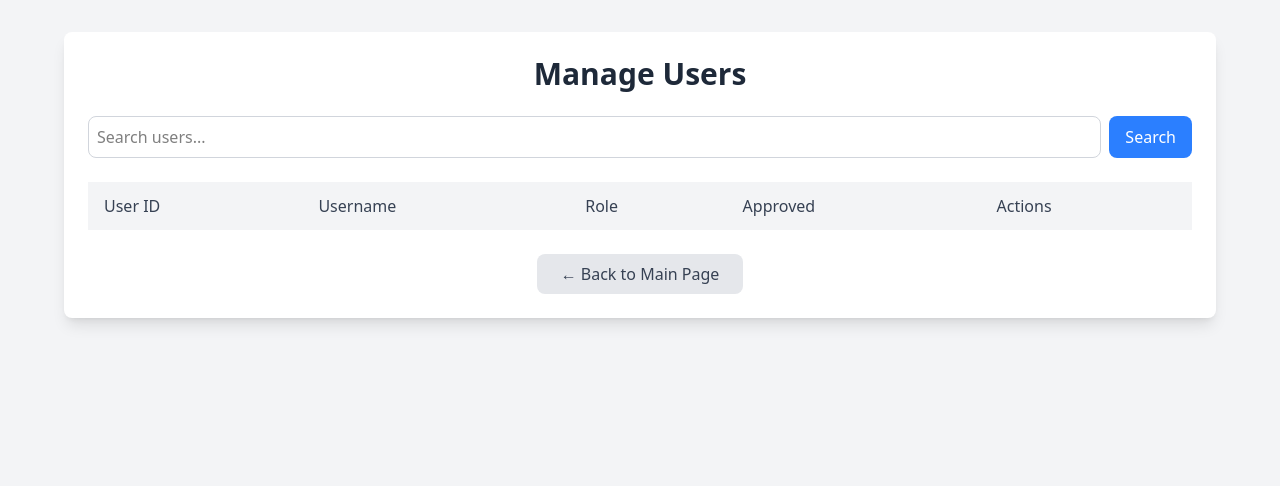
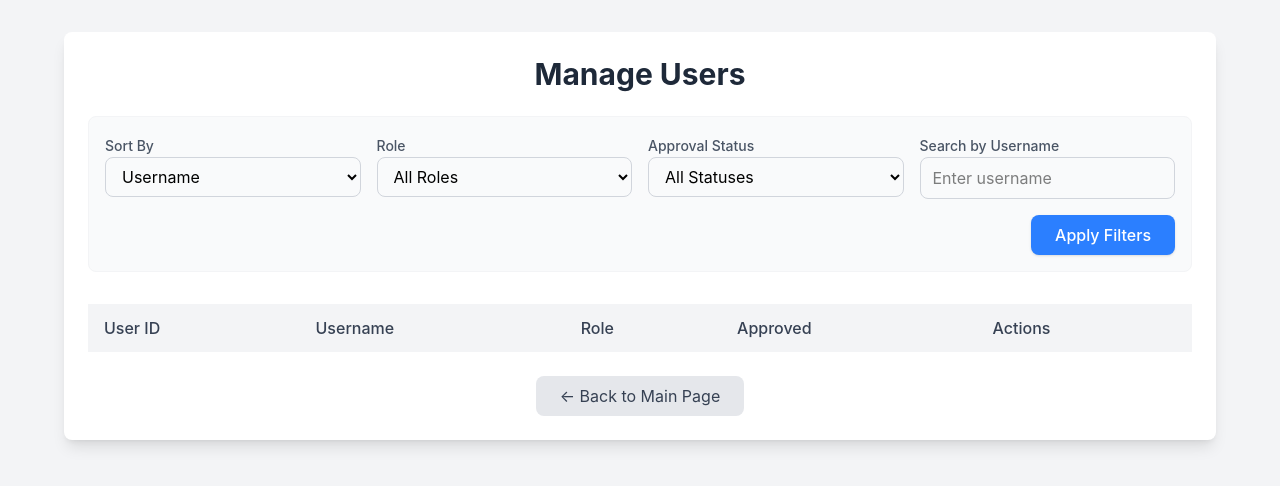
Before and after one commit to mery9/Automated-Latent-Fingerprint-Enhancement-Project, a Flask app: template MainWebapp/templates/manage_users.html in a window 1280 px wide. Shown: the top 486 px of the page. Run offline with Flask 2, Linux system fonts and the light colour scheme; the template is opened without the code that fills it, so the values that code supplies are empty; parts of the project's set-up code (start-up, migrations or seed data) failed here and were passed over.

```diff
--- a/MainWebapp/templates/manage_users.html
+++ b/MainWebapp/templates/manage_users.html
@@ -5,9 +5,46 @@
     <meta charset="UTF-8">
     <meta name="viewport" content="width=device-width, initial-scale=1.0">
     <script src="https://unpkg.com/@tailwindcss/browser@4"></script>
+    <style>
+        body {
+            background-color: #f3f4f6;
+            font-family: 'Inter', sans-serif;
+        }
+        .card {
+            transition: transform 0.3s, box-shadow 0.3s;
+        }
+        .card:hover {
+            transform: translateY(-5px);
+            box-shadow: 0 10px 15px rgba(0, 0, 0, 0.1);
+        }
+        .btn {
+            transition: background-color 0.3s, transform 0.3s;
+        }
+        .btn:hover {
+            transform: translateY(-2px);
+        }
+        .spinner {
+            display: none;
+            position: fixed;
+            top: 0;
+            left: 0;
+            width: 100%;
+            height: 100%;
+            background-color: rgba(0, 0, 0, 0.5);
+            justify-content: center;
+            align-items: center;
+        }
+        .spinner svg {
+            animation: spin 1s linear infinite;
+        }
+        @keyframes spin {
+            0% { transform: rotate(0deg); }
+            100% { transform: rotate(360deg); }
+        }
+    </style>
     <script>
         function showSpinner() {
-            document.getElementById('spinner').classList.remove('hidden');
+            document.getElementById('spinner').style.display = 'flex';
         }
     </script>
 </head>
@@ -15,15 +52,58 @@
     <div class="max-w-6xl bg-white p-4 md:p-6 rounded-lg shadow-lg mx-auto">
         <h1 class="text-xl md:text-2xl lg:text-3xl font-bold mb-4 md:mb-6 text-center text-gray-800">Manage Users</h1>
 
-        <!-- Search Form -->
-        <form method="POST" class="mb-6">
-            <div class="flex flex-col md:flex-row gap-2 mb-4">
-                <input type="text" name="search" placeholder="Search users..." value="{{ search_query }}"
-                       class="flex-1 p-2 text-sm md:text-base border border-gray-300 rounded-lg focus:ring-2 focus:ring-blue-500 focus:border-blue-500">
-                <button type="submit"
-                        class="bg-blue-500 text-white px-4 py-2 text-sm md:text-base rounded-lg hover:bg-blue-600 transition-colors">
-                    Search
-                </button>
+        <!-- Filter/Sort Section -->
+        <form method="GET" action="{{ url_for('manage_users') }}" class="mb-8">
+            <div class="bg-gray-50 p-4 rounded-lg border border-gray-100">
+                <div class="grid grid-cols-1 md:grid-cols-3 lg:grid-cols-4 gap-4">
+                    <!-- Sort By -->
+                    <div class="space-y-1">
+                        <label class="text-sm font-medium text-gray-600">Sort By</label>
+                        <select name="sort_by" class="w-full px-3 py-2 border border-gray-300 rounded-lg focus:ring-2 focus:ring-blue-200 focus:border-blue-500 transition-all">
+                            <option value="username">Username</option>
+                            <option value="role">Role</option>
+                            <option value="approved">Approval Status</option>
+                        </select>
+                    </div>
+
+                    <!-- Role Filter -->
+                    <div class="space-y-1">
+                        <label class="text-sm font-medium text-gray-600">Role</label>
+                        <select name="filter_role" class="w-full px-3 py-2 border border-gray-300 rounded-lg focus:ring-2 focus:ring-blue-200 focus:border-blue-500">
+                            <option value="">All Roles</option>
+                            <option value="Citizen">Citizen</option>
+                            <option value="Police and Investigator">Police and Investigator</option>
+                            <option value="Forensic Expertise">Forensic Expertise</option>
+                            <option value="Government Official">Government Official</option>
+                        </select>
+                    </div>
+
+                    <!-- Approval Status Filter -->
+                    <div class="space-y-1">
+                        <label class="text-sm font-medium text-gray-600">Approval Status</label>
+                        <select name="filter_approved" class="w-full px-3 py-2 border border-gray-300 rounded-lg focus:ring-2 focus:ring-blue-200 focus:border-blue-500">
+                            <option value="">All Statuses</option>
+                            <option value="true">Approved</option>
+                            <option value="false">Not Approved</option>
+                        </select>
+                    </div>
+
+                    <!-- Username Search -->
+                    <div class="space-y-1">
+                        <label class="text-sm font-medium text-gray-600">Search by Username</label>
+                        <input type="text" name="search_username"
+                               class="w-full px-3 py-2 border border-gray-300 rounded-lg focus:ring-2 focus:ring-blue-200 focus:border-blue-500"
+                               placeholder="Enter username">
+                    </div>
+                </div>
+
+                <!-- Apply Button -->
+                <div class="mt-4 flex justify-end">
+                    <button type="submit"
+                            class="px-6 py-2 bg-blue-500 hover:bg-blue-600 text-white font-medium rounded-lg shadow-sm hover:shadow-md transition-all btn">
+                        Apply Filters
+                    </button>
+                </div>
             </div>
         </form>
 
@@ -68,19 +148,17 @@
                                         <option value="false" {% if not user.approved %}selected{% endif %}>Revoke</option>
                                     </select>
                                     <button type="submit"
-                                            class="w-full lg:w-auto bg-blue-500 text-white px-3 py-1.5 text-xs lg:text-sm rounded-md hover:bg-blue-600 transition-colors">
+                                            class="w-full lg:w-auto bg-blue-500 text-white px-3 py-1.5 text-xs lg:text-sm rounded-md hover:bg-blue-600 transition-colors btn">
                                         Update
                                     </button>
                                     <form method="POST" class="inline-block" onsubmit="showSpinner()">
                                         <input type="hidden" name="delete_user_id" value="{{ user._id }}">
                                         <button type="submit"
-                                                class="w-full lg:w-auto bg-red-500 text-white px-3 py-1.5 text-xs lg:text-sm rounded-md hover:bg-red-600 transition-colors">
+                                                class="w-full lg:w-auto bg-red-500 text-white px-3 py-1.5 text-xs lg:text-sm rounded-md hover:bg-red-600 transition-colors btn">
                                             Delete
                                         </button>
                                     </form>
-
                                 </form>
-
                             </td>
                         </tr>
                         {% endfor %}
@@ -91,7 +169,7 @@
             <!-- Mobile Cards (sm) -->
             <div class="block md:hidden space-y-3">
                 {% for user in users %}
-                <div class="border border-gray-200 p-3 rounded-lg shadow-sm bg-white">
+                <div class="border border-gray-200 p-3 rounded-lg shadow-sm bg-white card">
                     <div class="grid grid-cols-2 gap-2 mb-3 text-sm">
                         <div class="col-span-2">
                             <p class="font-medium text-gray-700 truncate">ID: {{ user._id }}</p>
@@ -126,18 +204,17 @@
                             <option value="false" {% if not user.approved %}selected{% endif %}>Revoke</option>
                         </select>
                         <button type="submit"
-                                class="w-full bg-blue-500 text-white px-4 py-2 text-sm rounded-md hover:bg-blue-600 transition-colors">
+                                class="w-full bg-blue-500 text-white px-4 py-2 text-sm rounded-md hover:bg-blue-600 transition-colors btn">
                             Update
                         </button>
                         <form method="POST" class="inline-block" onsubmit="showSpinner()">
                             <input type="hidden" name="delete_user_id" value="{{ user._id }}">
                             <button type="submit"
-                                    class="w-full bg-red-500 text-white px-4 py-2 text-sm rounded-md hover:bg-red-600 transition-colors">
+                                    class="w-full bg-red-500 text-white px-4 py-2 text-sm rounded-md hover:bg-red-600 transition-colors btn">
                                 Delete
                             </button>
                         </form>
                     </form>
-
                 </div>
                 {% endfor %}
             </div>
@@ -153,8 +230,8 @@
     </div>
 
     <!-- Spinner -->
-    <div id="spinner" class="hidden fixed top-0 left-0 w-full h-full bg-opacity-10 flex items-center justify-center">
-        <svg class="animate-spin h-12 w-12 text-blue-500" xmlns="http://www.w3.org/2000/svg" fill="none" viewBox="0 0 24 24">
+    <div id="spinner" class="spinner fixed top-0 left-0 w-full h-full flex items-center justify-center">
+        <svg class="h-12 w-12 text-white" xmlns="http://www.w3.org/2000/svg" fill="none" viewBox="0 0 24 24">
             <circle class="opacity-25" cx="12" cy="12" r="10" stroke="currentColor" stroke-width="4"></circle>
             <path class="opacity-75" fill="currentColor" d="M4 12a8 8 0 018-8V0C5.373 0 0 5.373 0 12h4zm2 5.291A7.962 7.962 0 014 12H0c0 3.042 1.135 5.824 3 7.938l3-2.647z"></path>
         </svg>
```
Also changed, not shown: MainWebapp/FlaskRegLogin.py (+23 -23 lines), MainWebapp/templates/404.html (added, +65 -0 lines), MainWebapp/templates/login.html (+21 -2 lines), MainWebapp/templates/register.html (+21 -2 lines).
